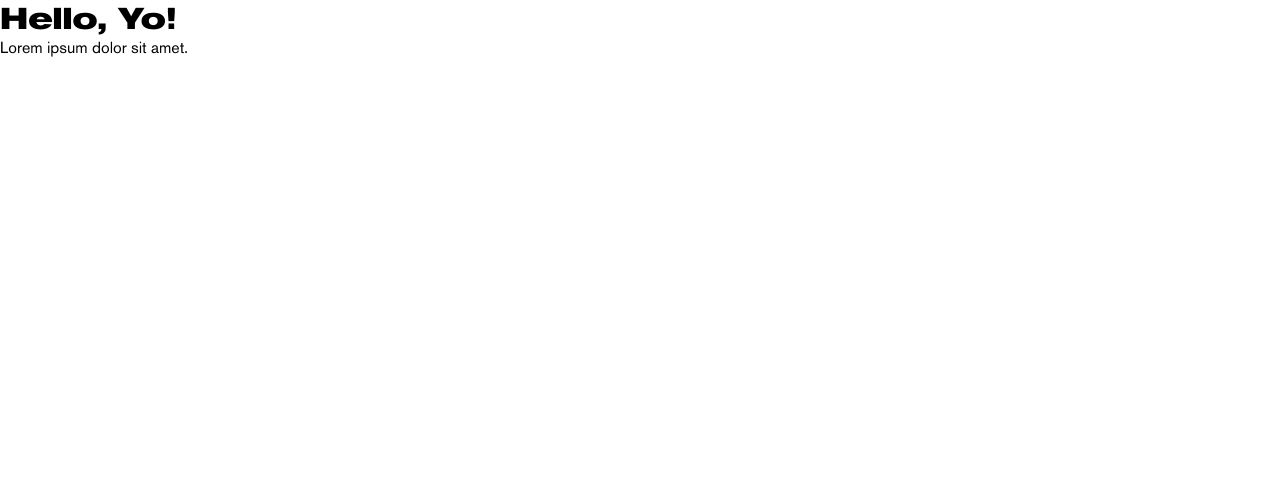
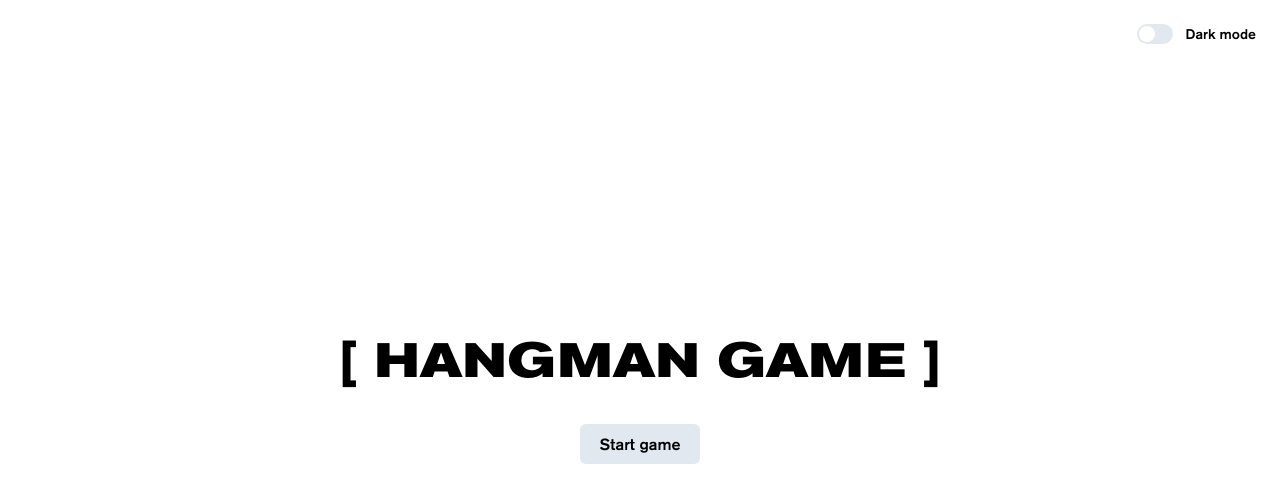
Before and after one commit to vitmord/hangman-game, a website built with Vite: page index.html in a window 1280 px wide. Built offline with nearby package versions, Linux system fonts and the light colour scheme.

Commit message:
feat: add lesson 3

```diff
--- a/index.html
+++ b/index.html
@@ -10,8 +10,17 @@
     </head>
     <body>
         <div id="app">
-            <h1 class="text-3xl font-bold">Hello, Yo!</h1>
-            <p class="font-normal">Lorem ipsum dolor sit amet.</p>
+            <div class="absolute top-6 right-6">
+                <label class="inline-flex items-center cursor-pointer">
+                    <input id="toggleDarkMode" type="checkbox" value="" class="sr-only peer" />
+                    <div class="relative w-9 h-5 bg-slate-200 dark:bg-indigo-500 peer-focus:outline-none peer-focus:ring-4 peer-focus:ring-brand-soft dark:peer-focus:ring-brand-soft rounded-full peer peer-checked:after:translate-x-full rtl:peer-checked:after:-translate-x-full peer-checked:after:border-buffer after:content-[''] after:absolute after:top-[2px] after:start-[2px] after:bg-white after:rounded-full after:h-4 after:w-4 after:transition-all peer-checked:bg-brand focus:outline-hidden outline-none"></div>
+                    <span class="select-none ms-3 text-sm font-medium text-heading">Dark mode</span>
+                </label>
+            </div>
+            <h1 class="logo">[ HANGMAN GAME ]</h1>
+            <div id="game" class="mt-10 flex flex-col items-center">
+                <button id="startGame" class="button-primary" type="button">Start game</button>
+            </div>
         </div>
         <script type="module" src="./src/js/main.js"></script>
     </body>
--- a/src/css/style.css
+++ b/src/css/style.css
@@ -28,3 +28,16 @@
         font-family: Akzidenz, system-ui, sans-serif;
     }
 }
+
+@layer components {
+    #app {
+        @apply h-screen flex flex-col justify-center items-center dark:text-white dark:bg-zinc-800;
+    }
+    .logo {
+        @apply text-2xl sm:text-4xl md:text-5xl font-bold;
+    }
+
+    .button-primary {
+        @apply bg-slate-200 dark:bg-indigo-500 dark:hover:bg-indigo-600 hover:bg-slate-300 rounded-md font-medium px-5 py-2;
+    }
+}
--- a/src/js/main.js
+++ b/src/js/main.js
@@ -1 +1,9 @@
 import '../css/style.css'
+import { darkModeHandle } from './utils'
+
+darkModeHandle()
+
+const startGameButtonElement = document.getElementById('startGame')
+startGameButtonElement.addEventListener('click', () => {
+    console.log('Start game!')
+})
--- /dev/null
+++ b/src/js/utils.js
@@ -0,0 +1,15 @@
+export const darkModeHandle = () => {
+    const darkModeSwitcherElement = document.getElementById('toggleDarkMode')
+    const htmlElement = document.documentElement
+    htmlElement.classList.add(localStorage.getItem('mode'))
+
+    darkModeSwitcherElement.addEventListener('input', () => {
+        htmlElement.classList.toggle('dark')
+
+        if (htmlElement.classList.contains('dark')) {
+            localStorage.setItem('mode', 'dark')
+        } else {
+            localStorage.setItem('mode', 'light')
+        }
+    })
+}
--- a/tailwind.config.js
+++ b/tailwind.config.js
@@ -1,5 +1,6 @@
 /** @type {import('tailwindcss').Config} */
 export default {
+    darkMode: 'class',
     content: ['./index.html', './src/**/*.js'],
     theme: {
         extend: {},
```
